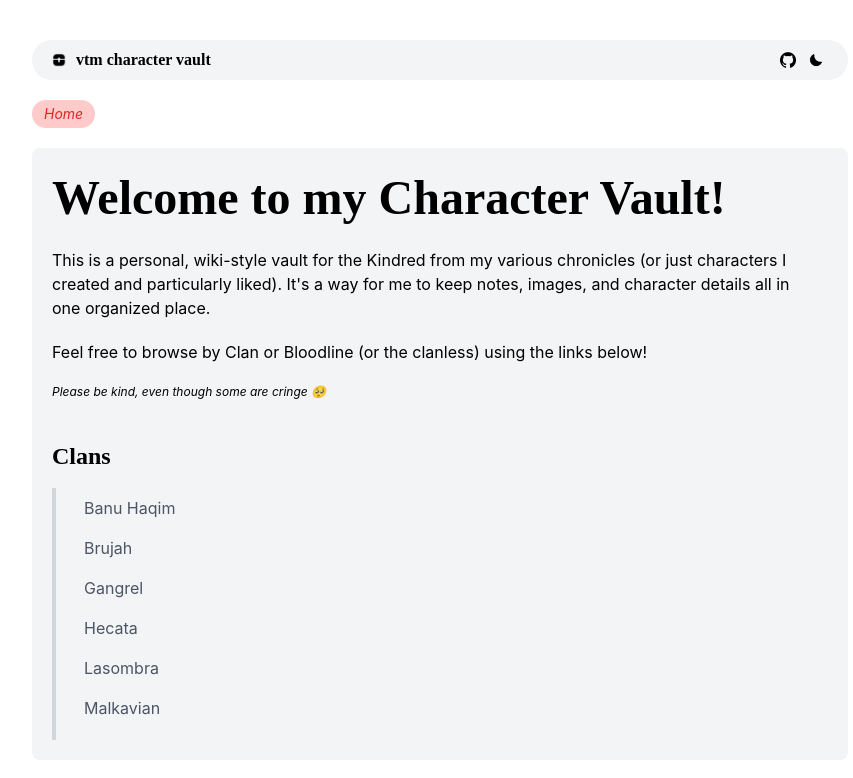
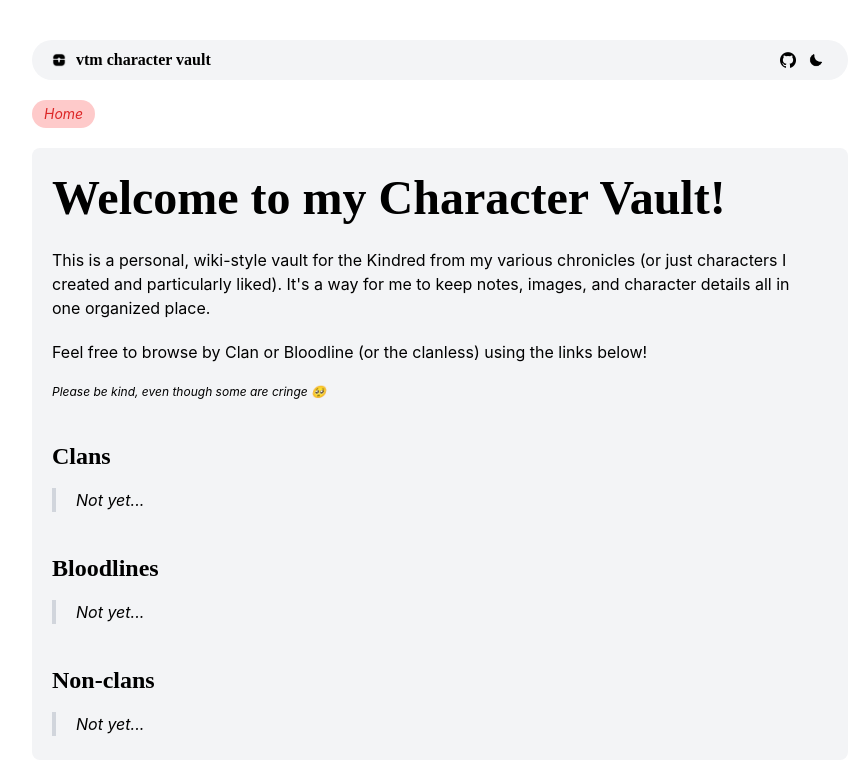
Before and after one commit to frantaing/vtm-character-vault, a React (Vite) app: page / in a window 1280 px wide. Shown: the top 778 px of the page, without its empty margins (200-1053 px from the left). Built offline with nearby package versions, Linux system fonts and the light colour scheme.

Commit message:
refactor: remove/hide all unused links

```diff
--- a/src/pages/ClanPage.jsx
+++ b/src/pages/ClanPage.jsx
@@ -36,7 +36,6 @@ function ClanPage() {
 
     const fetchClanCharacters = async () => {
       const allCharacterModules = import.meta.glob('../content/**/*.md', { query: '?raw', import: 'default' });
-
         const characterPromises = Object.entries(allCharacterModules)
           // filter for paths that are in the current $type (clan/bloodline/misc)'s directory
           .filter(([path, ]) => path.startsWith(`../content/${type}/${clan}/`))
@@ -48,7 +47,6 @@ function ClanPage() {
             const slug = path.split('/').pop().replace('.md', '');
             return { ...data, slug };
           });
-
       const clanCharacters = await Promise.all(characterPromises);
       setCharacters(clanCharacters);
     };
--- a/src/pages/HomePage.jsx
+++ b/src/pages/HomePage.jsx
@@ -2,32 +2,31 @@
 import { Link } from "react-router-dom";
 // nav links array
 const clanLinks = [ // clans
-  { href: '/clan/banu-haqim', text: 'Banu Haqim' },
-  { href: '/clan/brujah', text: 'Brujah' },
-  { href: '/clan/gangrel', text: 'Gangrel' },
-  { href: '/clan/hecata', text: 'Hecata' },
-  { href: '/clan/lasombra', text: 'Lasombra' },
-  { href: '/clan/malkavian', text: 'Malkavian' },
-  { href: '/clan/ministry', text: 'Ministry' },
-  { href: '/clan/nosferatu', text: 'Nosferatu' },
-  { href: '/clan/ravnos', text: 'Ravnos' },
-  { href: '/clan/toreador', text: 'Toreador' },
-  { href: '/clan/tremere', text: 'Tremere' },
-  { href: '/clan/tzimisce', text: 'Tzimisce' },
-  { href: '/clan/ventrue', text: 'Ventrue' },
+  // { href: '/clan/banu-haqim', text: 'Banu Haqim' },
+  // { href: '/clan/brujah', text: 'Brujah' },
+  // { href: '/clan/gangrel', text: 'Gangrel' },
+  // { href: '/clan/hecata', text: 'Hecata' },
+  // { href: '/clan/lasombra', text: 'Lasombra' },
+  // { href: '/clan/malkavian', text: 'Malkavian' },
+  // { href: '/clan/ministry', text: 'Ministry' },
+  // { href: '/clan/nosferatu', text: 'Nosferatu' },
+  // { href: '/clan/ravnos', text: 'Ravnos' },
+  // { href: '/clan/toreador', text: 'Toreador' },
+  // { href: '/clan/tremere', text: 'Tremere' },
+  // { href: '/clan/tzimisce', text: 'Tzimisce' },
+  // { href: '/clan/ventrue', text: 'Ventrue' },
 ]
 const bloodlineLinks = [ // bloodlines
-  { href: '/ahrimanes', text: 'Ahrimanes' }, // doesn't exit yet. to test for 404
+  // { href: '/ahrimanes', text: 'Ahrimanes' }, // doesn't exit yet. to test for 404
 ]
 const nonclanLinks = [
-  { href: '/non-clan/thin-blood', text: 'Thin-blood' },
-  { href: '/non-clan/caitiff', text: 'Caitiff' }, // doesn't exit yet. to test for 404
+  // { href: '/non-clan/thin-blood', text: 'Thin-blood' },
+  // { href: '/non-clan/caitiff', text: 'Caitiff' }, // doesn't exit yet. to test for 404
 ]
 
 function HomePage(){
   return(
     <div className="flex flex-col gap-10 h-full pr-5">
-
       <section className="flex flex-col gap-5">
         <h1>Welcome to my Character Vault!</h1>
         <p>This is a personal, wiki-style vault for the Kindred from my various chronicles (or just characters I created and particularly liked). It's a way for me to keep notes, images, and character details all in one organized place.</p>
@@ -45,6 +44,7 @@ function HomePage(){
               {link.text}
             </Link>
           ))}
+          <p className="pl-3 italic">Not yet...</p>
         </nav>
       </section>
       <section className="flex flex-col">
@@ -57,6 +57,7 @@ function HomePage(){
               {link.text}
             </Link>
           ))}
+          <p className="pl-3 italic">Not yet...</p>
         </nav>
       </section>
       <section className="flex flex-col">
@@ -69,9 +70,9 @@ function HomePage(){
               {link.text}
             </Link>
           ))}
+          <p className="pl-3 italic">Not yet...</p>
         </nav>
       </section>
-
     </div>
   );
 }
```
Lines whose indentation alone changed are shown as unchanged.
